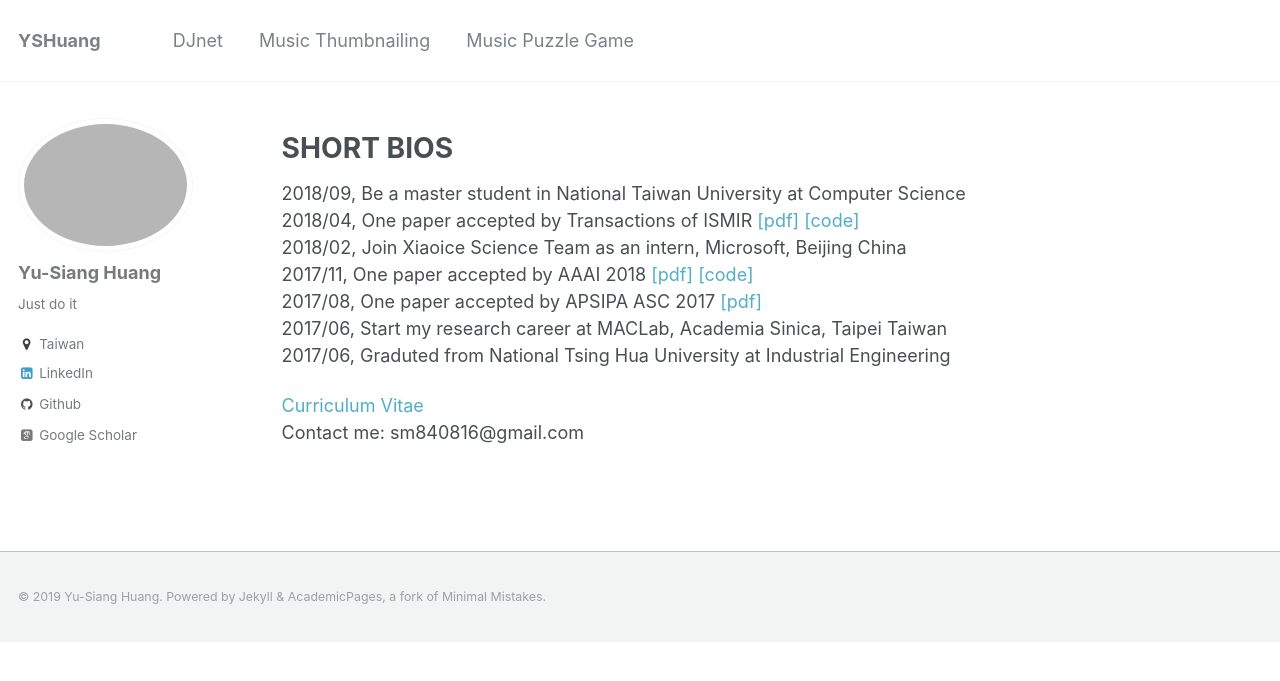
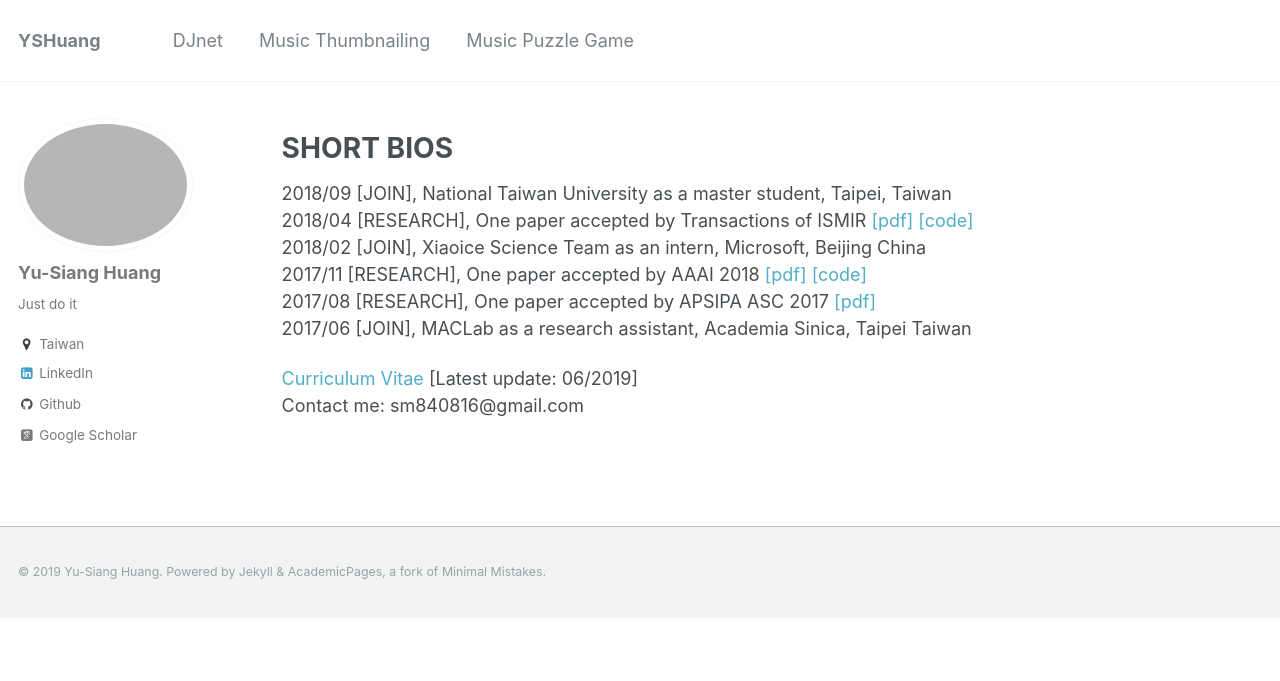
Before and after one commit to remyhuang/remyhuang.github.io, a Jekyll site: the page built from _pages/about.md, in a window 1280 px wide. Shown: the top 681 px of the page. Built offline with Jekyll 4.4.1, drawn with Linux system fonts in a browser that asks for light colours; some web fonts are replaced.

Commit message:
Update about.md

```diff
--- a/_pages/about.md
+++ b/_pages/about.md
@@ -11,13 +11,12 @@ redirect_from:
 
 SHORT BIOS
 =====
-2018/09, Be a master student in National Taiwan University at Computer Science <br />
-2018/04, One paper accepted by Transactions of ISMIR [\[pdf\]](https://transactions.ismir.net/articles/10.5334/tismir.14/) [\[code\]](https://github.com/remyhuang/pop-music-highlighter) <br />
-2018/02, Join Xiaoice Science Team as an intern, Microsoft, Beijing China <br />
-2017/11, One paper accepted by AAAI 2018 [\[pdf\]](https://aaai.org/ocs/index.php/AAAI/AAAI18/paper/view/16174/) [\[code\]](https://github.com/remyhuang/music-puzzle-games) <br />
-2017/08, One paper accepted by APSIPA ASC 2017 [\[pdf\]](https://remyhuang.github.io/files/huang17apsipa.pdf) <br />
-2017/06, Start my research career at MACLab, Academia Sinica, Taipei Taiwan <br />
-2017/06, Graduted from National Tsing Hua University at Industrial Engineering <br />
+2018/09 \[JOIN\], National Taiwan University as a master student, Taipei, Taiwan <br />
+2018/04 \[RESEARCH\], One paper accepted by Transactions of ISMIR [\[pdf\]](https://transactions.ismir.net/articles/10.5334/tismir.14/) [\[code\]](https://github.com/remyhuang/pop-music-highlighter) <br />
+2018/02 \[JOIN\], Xiaoice Science Team as an intern, Microsoft, Beijing China <br />
+2017/11 \[RESEARCH\], One paper accepted by AAAI 2018 [\[pdf\]](https://aaai.org/ocs/index.php/AAAI/AAAI18/paper/view/16174/) [\[code\]](https://github.com/remyhuang/music-puzzle-games) <br />
+2017/08 \[RESEARCH\], One paper accepted by APSIPA ASC 2017 [\[pdf\]](https://remyhuang.github.io/files/huang17apsipa.pdf) <br />
+2017/06 \[JOIN\], MACLab as a research assistant, Academia Sinica, Taipei Taiwan <br />
 
-[Curriculum Vitae](https://remyhuang.github.io/files/huang_cv.pdf) <br />
+[Curriculum Vitae](https://remyhuang.github.io/files/huang_cv.pdf) \[Latest update: 06/2019\] <br />
 Contact me: sm840816@gmail.com
```
